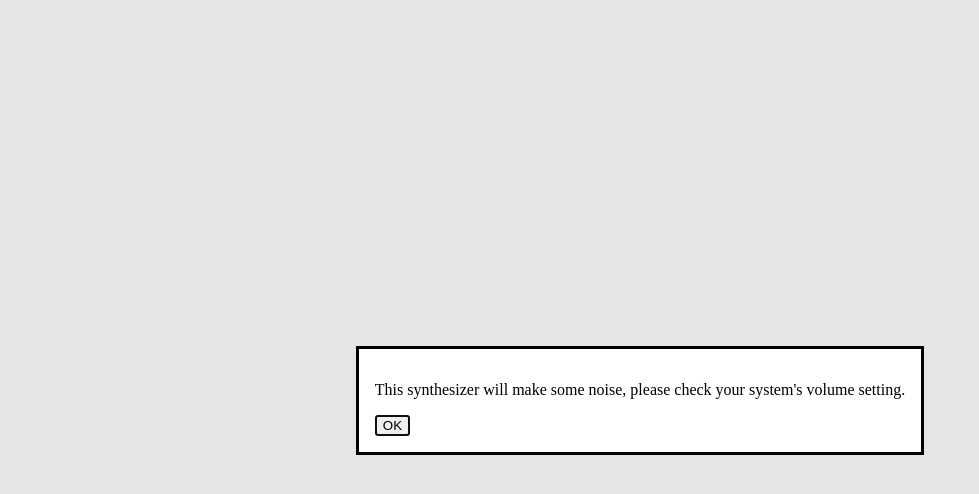
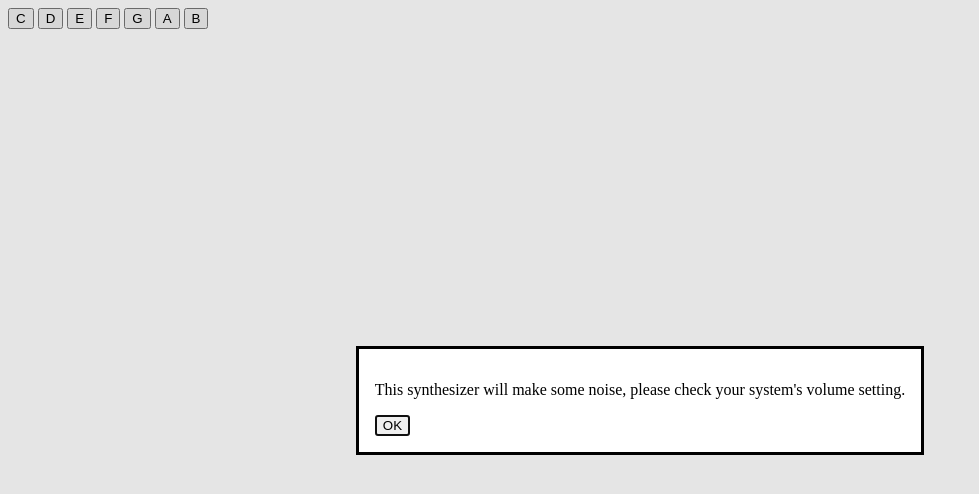
Before and after one commit to jroyvde/wk2-simple-keyboard, a plain HTML site: page index.html in a window 1280 px wide. Shown: the whole page, without its empty margins (0-979 px from the left). Drawn offline with nearby package versions, Linux system fonts and the light colour scheme.

Commit message:
add some test keys

```diff
--- a/index.html
+++ b/index.html
@@ -37,6 +37,13 @@
       <button id="dialogCloseButton" autofocus>OK</button>
     </dialog>
 
+    <button class="whiteKey">C</button>
+    <button class="whiteKey">D</button>
+    <button class="whiteKey">E</button>
+    <button class="whiteKey">F</button>
+    <button class="whiteKey">G</button>
+    <button class="whiteKey">A</button>
+    <button class="whiteKey">B</button>
   </body>
 
 </html>
```
